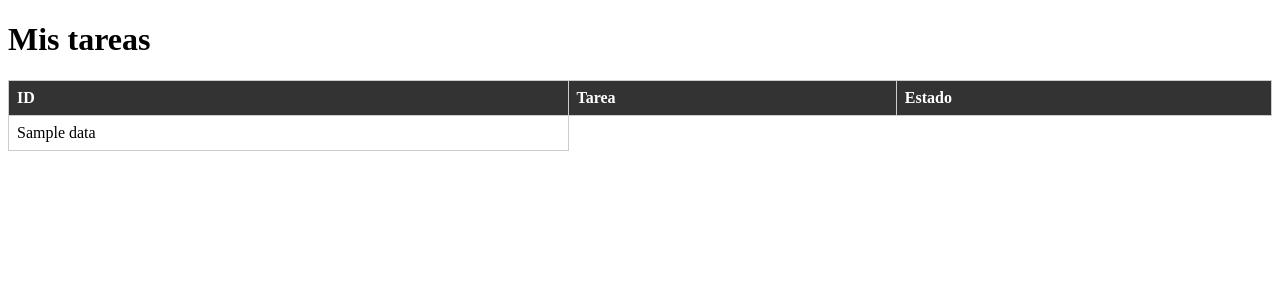
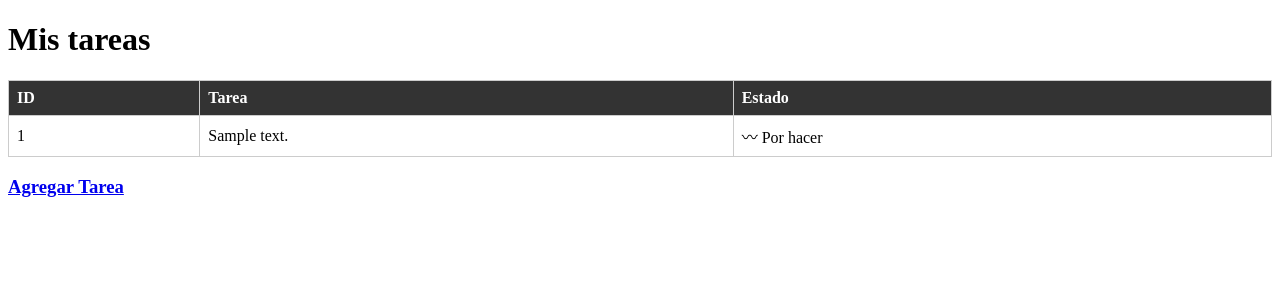
Before and after one commit to CamilaPua/tasks, a Flask app: template app/templates/tasks.html in a window 1280 px wide. Shown: the top 300 px of the page. Run offline with Flask 3, Linux system fonts and the light colour scheme; the template is opened without the code that fills it: most values are stand-ins (such as "Sample title", 1, 10 or a date in 2020); parts of the project's set-up code (start-up, migrations or seed data) failed here and were passed over; some libraries are stand-ins or nearby versions.

Commit message:
Agrega botón de enviar y corrige errores

```diff
--- /dev/null
+++ b/app/forms.py
@@ -0,0 +1,6 @@
+from wtforms import StringField, SubmitField
+from flask_wtf import FlaskForm
+
+class Tarea(FlaskForm):
+    descripcion = StringField('Descripcion de la tarea')
+    submit = SubmitField('Enviar')
--- a/app/main.py
+++ b/app/main.py
@@ -1,15 +1,28 @@
-from flask import Flask, request, render_template
+from flask import Flask
+from flask import request, render_template, redirect
 from conexion import BaseDeDatos
 
+import forms
 # se instancia la base de datos para poder usarla en el proyecto
 db = BaseDeDatos()
 
 app = Flask(__name__)
+app.secret_key = 'superclave'
 
-@app.route('/')
+@app.route('/', methods=['GET', 'POST'])
 def tareas():
-    tareas = db.leer_tareas()
-    return render_template('tasks.html', tareas=tareas)
+    lista_dics_tareas = db.leer_tareas()
+    return render_template('tasks.html', lista_dics_tareas=lista_dics_tareas)
+
+
+@app.route('/agregar/', methods=['GET', 'POST'])
+def agregar_tarea():
+    tareas_form = forms.Tarea(request.form)
+    if request.method == 'POST':
+        db.insertar_tarea(tareas_form.descripcion.data)
+        return redirect('/')
+    return render_template('agregar_tarea.html', tareas_form=tareas_form)
+
 
 if __name__ == '__main__':
     app.run(debug=True)
--- a/app/templates/base.html
+++ b/app/templates/base.html
@@ -4,7 +4,7 @@
     <meta charset="UTF-8">
     <meta name="viewport" content="width=device-width, initial-scale=1.0">
     <title>
-        {% block title %}Tasks | {% endblock %}
+        {% block title %} - Tasks{% endblock %}
     </title>
     <style>
         /* Estilo para la tabla */
--- /dev/null
+++ b/app/templates/macros.html
@@ -0,0 +1,8 @@
+{% macro render_field(field) %}
+    <td>{{ field.label }}
+    <dd>{{ field(**kwargs)|safe }}
+{% endmacro %}
+
+{% macro render_field_without_label(field) %}
+    {{ field(**kwargs)|safe }}
+{% endmacro %}
--- a/app/templates/tasks.html
+++ b/app/templates/tasks.html
@@ -1,8 +1,9 @@
 {% extends 'base.html' %}
+{% import 'macros.html' as macros %}
 
 {% block title %}
+    Mis tareas
     {{ super() }}
-    Mis tareas
 {% endblock %}
 
 {% block content %}
@@ -13,18 +14,23 @@
             <th>Tarea</th>
             <th>Estado</th>
         </tr>
-        {% for tarea in tareas %}
+        {% for tarea in lista_dics_tareas %}
             <tr>
-                {% for data in tarea %}
-                    {% if data == False %}
-                        <td>Por hacer</td>
-                    {% elif data == True %}
-                        <td>Hecho</td>
-                    {% else %}
-                        <td>{{ data }}</td>
-                    {% endif %}
-                {% endfor %}
+                <form method="POST", name="estado_form">
+                    <td>{{ tarea['id'] }}</td>
+                    <td>{{ tarea['descripcion'] }}</td>
+                    <td>
+                        {% if tarea['estado'] %}
+                            ✅ Hecho
+                        {% else %}
+                            〰 Por hacer
+                        {% endif %}
+                    </td>
+                </form>
             </tr>
         {% endfor %}
     </table>
+    <h3>
+        <a href="{{ url_for('agregar_tarea') }}">Agregar Tarea</a>
+    </h3>
 {% endblock %}
```
Also changed, not shown: app/conexion.py (+13 -5 lines), app/templates/agregar_tarea.html (added, +15 -0 lines), 2 other files.
